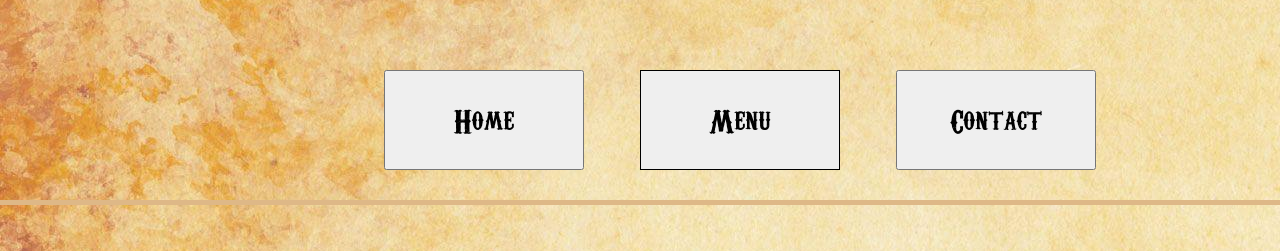
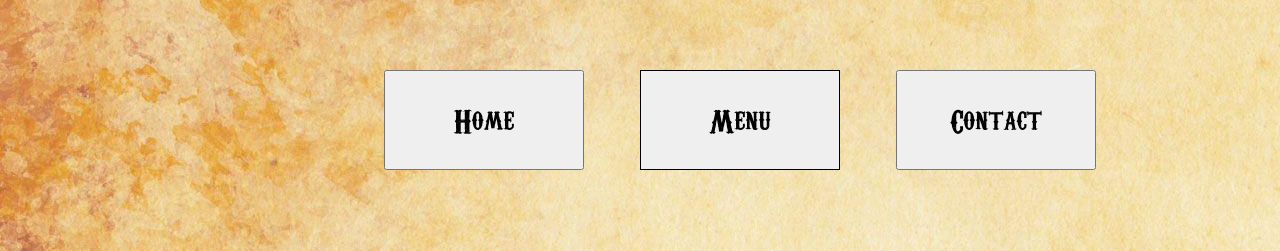
Before and after one commit to Gibsongf/Restaurant-Page, a website built with webpack: page dist/index.html in a window 1280 px wide. Shown: the part 120-371 px from the top of the page. Built offline with Linux system fonts and the light colour scheme.

```diff
--- a/src/style.css
+++ b/src/style.css
@@ -8,13 +8,12 @@
     --white: #ffffff; */
     --shadow-weight: 5px 5px 5px 5px ;
     --shadow-color: rgb(24, 23, 23);
+
   }
 * {
     font-family: "old-west";
 }
-#content {
-    display: grid;
-}
+
 button {
     width: 200px;
     height: 100px;
@@ -35,7 +34,6 @@
     grid-template-columns: repeat(10,minmax(100px,1fr));
     align-items: center;
     justify-content: center;
-    border-bottom: 5px solid burlywood;
 }
 
 
@@ -87,7 +85,6 @@
     flex-direction: column;
     font-size: 1.5rem;
     gap: 20px;
-
 }
 .the-family {
     grid-row: 1;
```
Also changed, not shown: dist/main.js.
